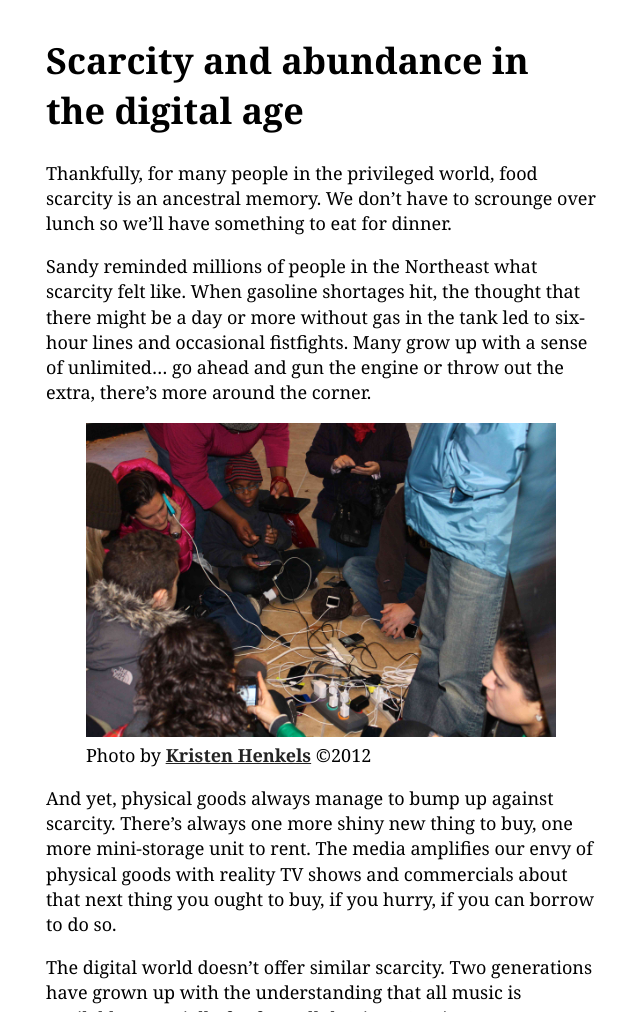
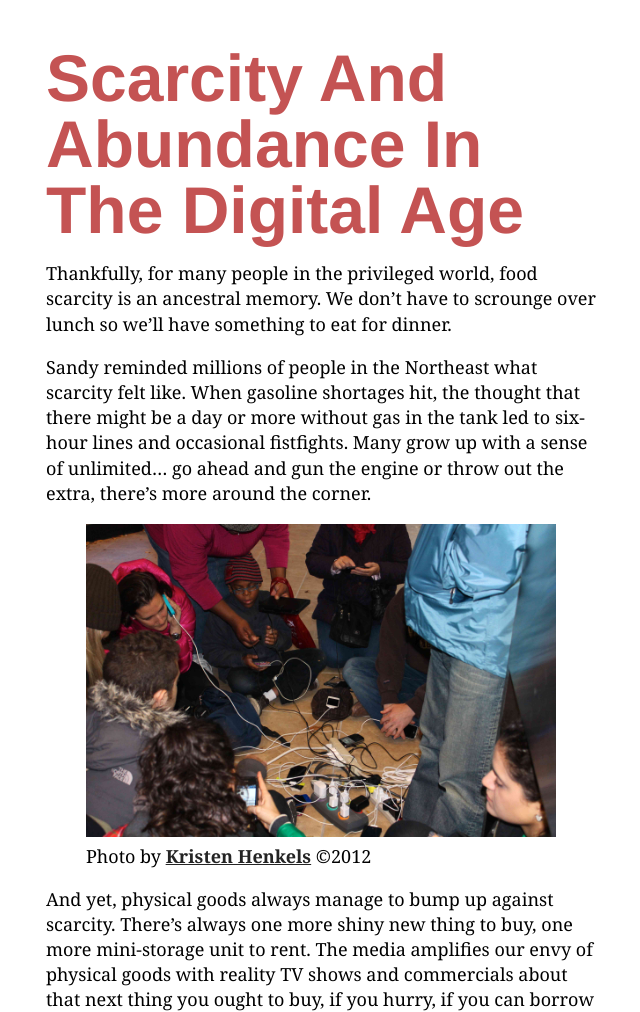
Before and after one commit to ssitar1/art336-demo-02-section-01-sonalisitaram, a plain HTML site: page index.html in a window 1280 px wide. Shown: the part 88-1100 px from the top of the page, without its empty margins (319-959 px from the left). Drawn offline with nearby package versions, Linux system fonts and the light colour scheme; files whose address does not match are found by name; a web font is replaced by a local one.

Commit message:
added fonts to headlines

```diff
--- a/scss/_base.scss
+++ b/scss/_base.scss
@@ -19,6 +19,7 @@ img {
     //margin: 0;
 }
 
+//Start nav styling
 nav {
     background-color:#fff;
     border: 1px solid $background-color;
@@ -51,7 +52,21 @@ a {
     @include body-font-bold;
     trnasition: color 350ms linear;
 }
+
 a:hover {
     color: lighten($color,40%);
     transition: color 300ms linear;
 }
+// End nav styling
+
+h1, h2, h3 {
+    @include headline-font;
+    line-height: 1;
+}
+
+article h1 {
+    color: $color-title;
+    @include fontSize(66px);
+    margin: 48px 0 18px 0;
+    text-transform: capitalize;
+}
```
Also changed, not shown: css/main.css.
